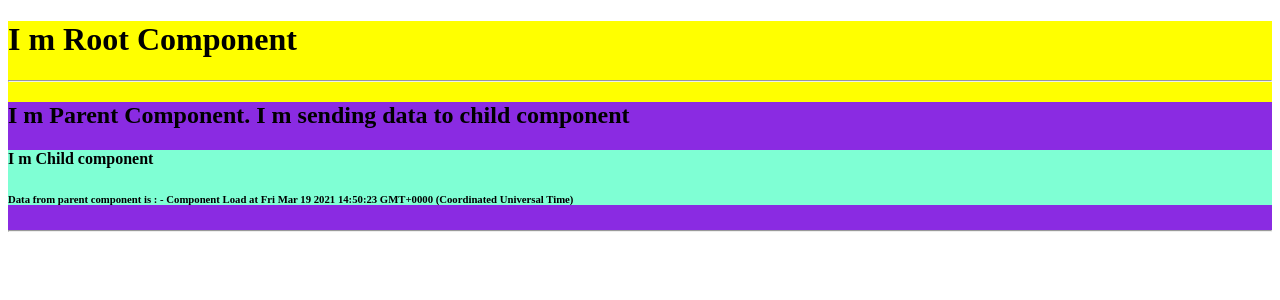
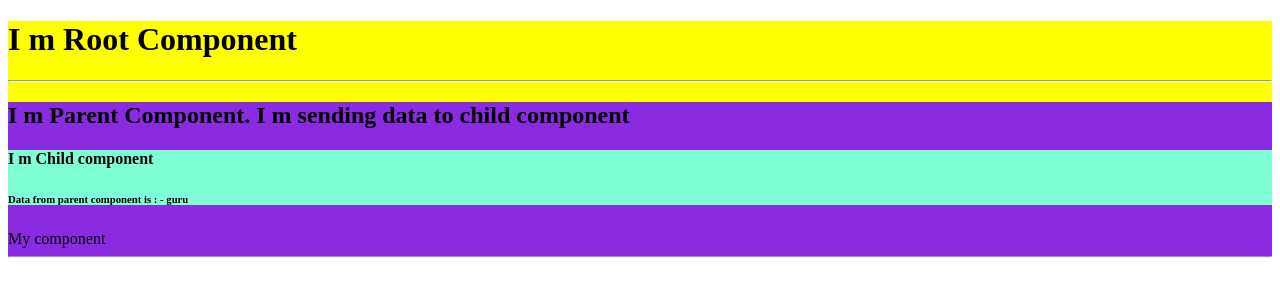
Before and after one commit to guruttn/knowledgeMeetAngular, an Angular app: page / in a window 1280 px wide. Shown: the top 300 px of the page. Built offline with nearby package versions, Linux system fonts and the light colour scheme.

Commit message:
example updated

```diff
--- a/src/app/child/child.component.html
+++ b/src/app/child/child.component.html
@@ -1,4 +1,4 @@
 <div class="child">
 <h4>I m Child component</h4>
-<h6>Data from parent component is : - {{data}}</h6>
+<h6>Data from parent component is : - {{myProp.name}}</h6>
 </div>
--- /dev/null
+++ b/src/app/guru/guru.component.html
@@ -0,0 +1 @@
+<p>My first CLI generate component works!</p>
--- a/src/app/parent/parent.component.html
+++ b/src/app/parent/parent.component.html
@@ -1,8 +1,9 @@
 <div class="parent">
 <h2>I m Parent Component. I m sending data to child component</h2>
 
-<app-child [data]="prop_from_parent">
+<app-child [myProp]="prop_from_parent" [myProp1]="title" >
 
 </app-child>
+{{title}}
 <hr>
 </div>
--- a/src/app/parent/parent.component.ts
+++ b/src/app/parent/parent.component.ts
@@ -10,9 +10,9 @@ import { Component, Input, EventEmitter, Output, ViewChild, ElementRef } from "@
 })
 
 export class Parent {
-    title = 'Components';
+    title = 'My component';
     total: number
-    prop_from_parent: string = `Component Load at ${new Date()}`
+    prop_from_parent: any = {name:'guru',age:28}
 
 
 }
```
Also changed, not shown: src/app/child/child.component.ts (+10 -2 lines), src/app/guru/guru.component.ts (added, +17 -0 lines), src/app/guru/guru.component.css (added), 1 other file (tests, documents, lock files or other folders).
